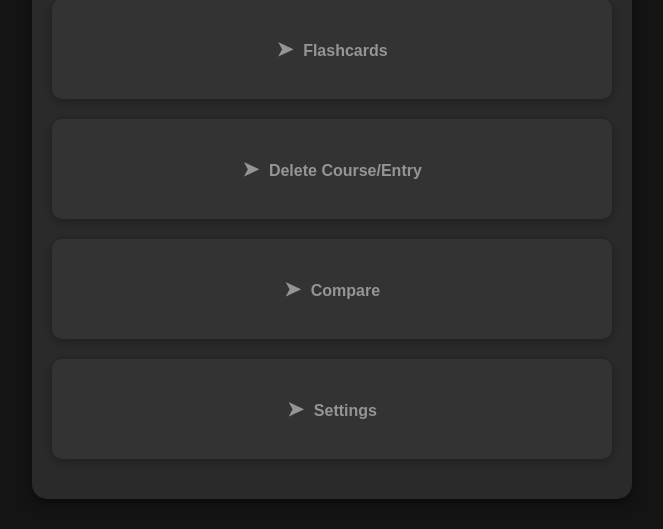
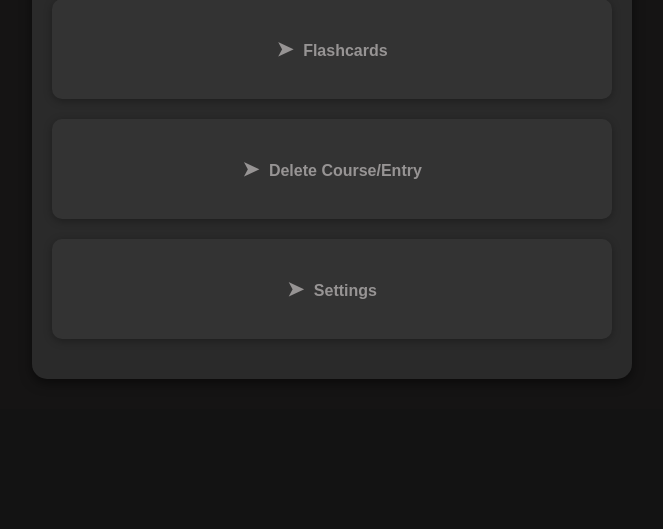
Before and after one commit to StvSz04/Student-log, a Flask app: page /dash/dashboard in a window 1280 px wide. Shown: the part 633-1162 px from the top of the page, without its empty margins (308-971 px from the left). After the commit the page ends 1012 px from the top, so only its background shows below. Run offline with Flask 3, Linux system fonts and the light colour scheme; data comes from the database, SQL or seed files in the repository.

Commit message:
Remove compare feature

```diff
--- a/flaskr/templates/dash/dashboard.html
+++ b/flaskr/templates/dash/dashboard.html
@@ -13,7 +13,7 @@
         <li><a href="{{ url_for('dash.go_to_vis') }}">Visualize Hours</a></li>
         <li><a href="{{ url_for('dash.go_to_flash') }}">Flashcards</a></li>
         <li><a href="{{ url_for('dash.go_to_del') }}">Delete Course/Entry</a></li>
-        <li><a href="{{ url_for('dash.go_to_comp') }}">Compare</a></li>
+        <!-- <li><a href="{{ url_for('dash.go_to_comp') }}">Compare</a></li> -->
         <li><a href="{{ url_for('dash.go_to_settings') }}">Settings</a></li>
 
       </ul>
```
